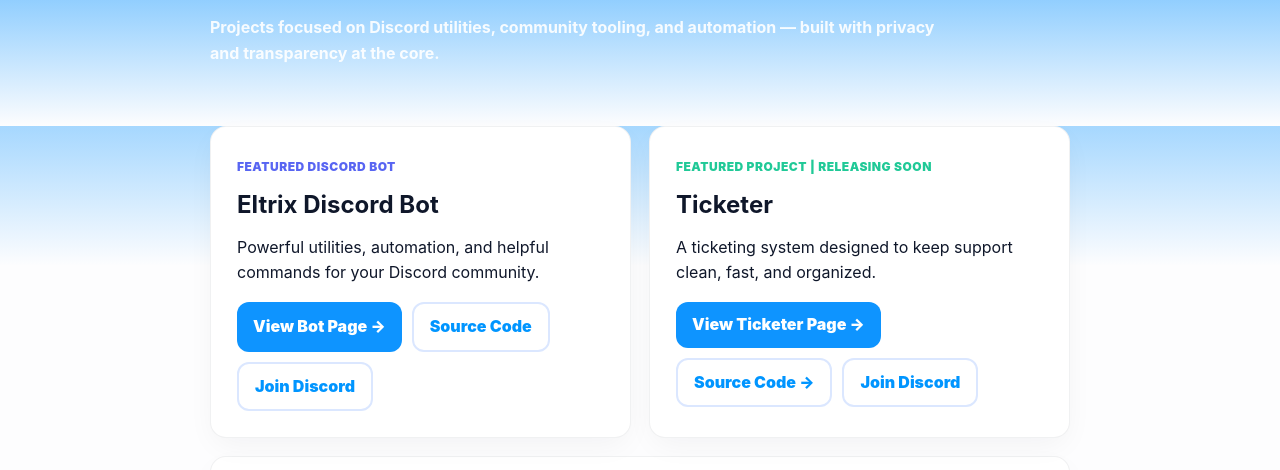
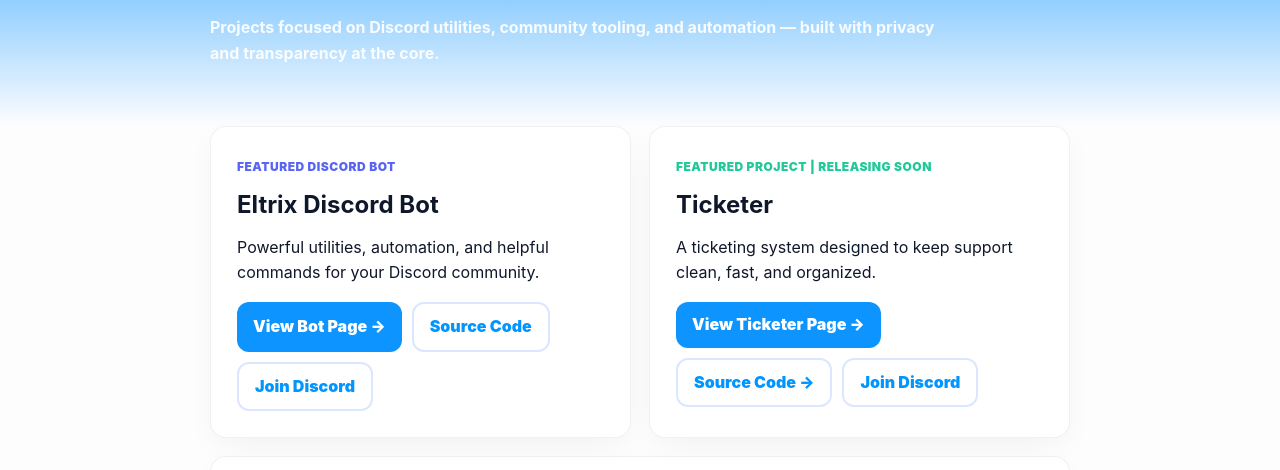
Before and after one commit to Eltrix-Dot/Eltrix-Dot.github.io, a plain HTML site: page index.html in a window 1280 px wide. Shown: the part 254-724 px from the top of the page. Drawn offline with Linux system fonts and the light colour scheme.

Commit message:
Remove duplicate index gradient
Co-authored-by: Copilot <223556219+Copilot@users.noreply.github.com>

```diff
--- a/index.html
+++ b/index.html
@@ -444,9 +444,7 @@
     html,
     body {
         background-color: #FDFDFE !important;
-        background-image: linear-gradient(180deg, #0E94FF 0%, #4BB0FF 45%, #FDFDFE 100%) !important;
-        background-repeat: no-repeat !important;
-        background-size: 100% 520px !important;
+        background-image: none !important;
         color: #0F172A !important;
     }
 
```
